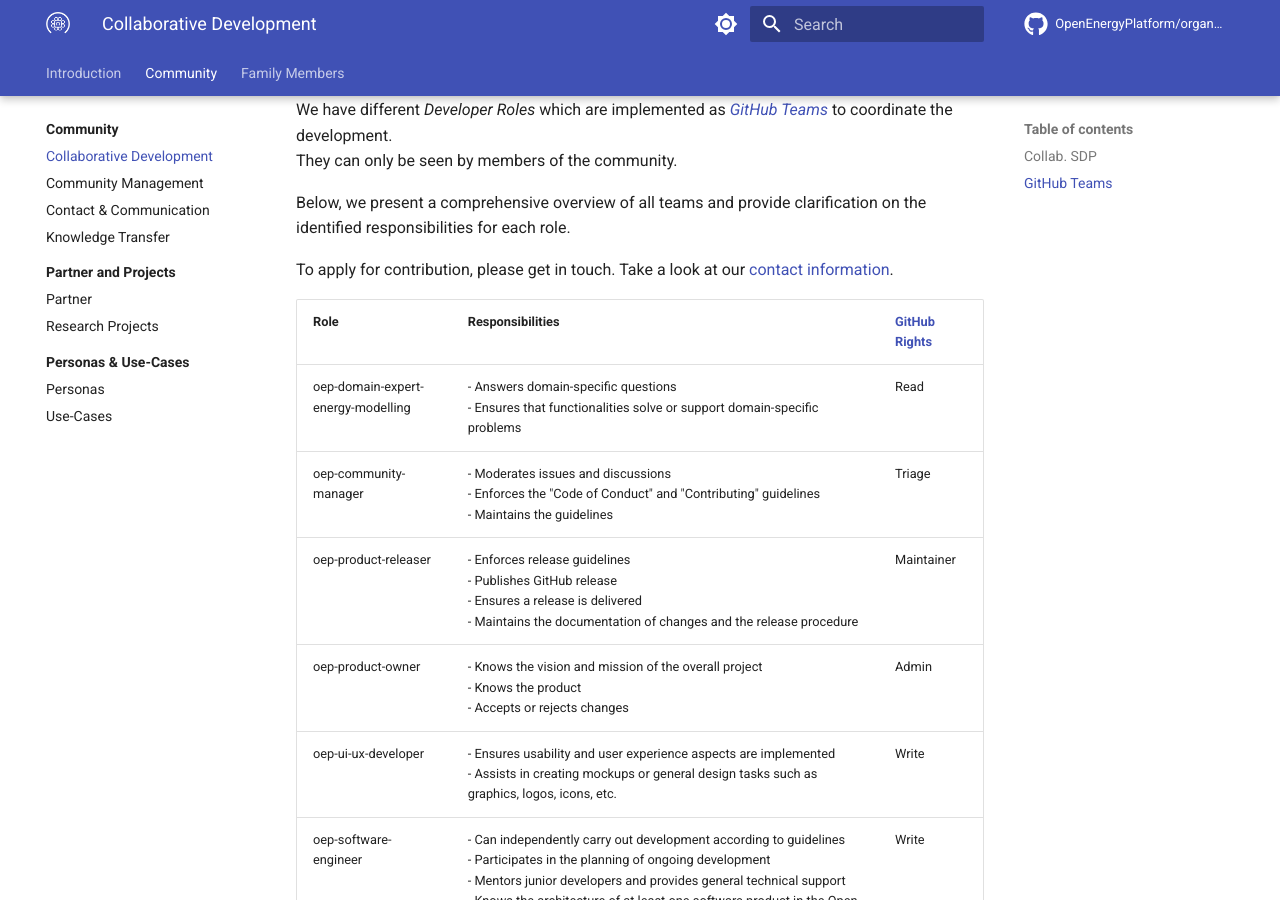
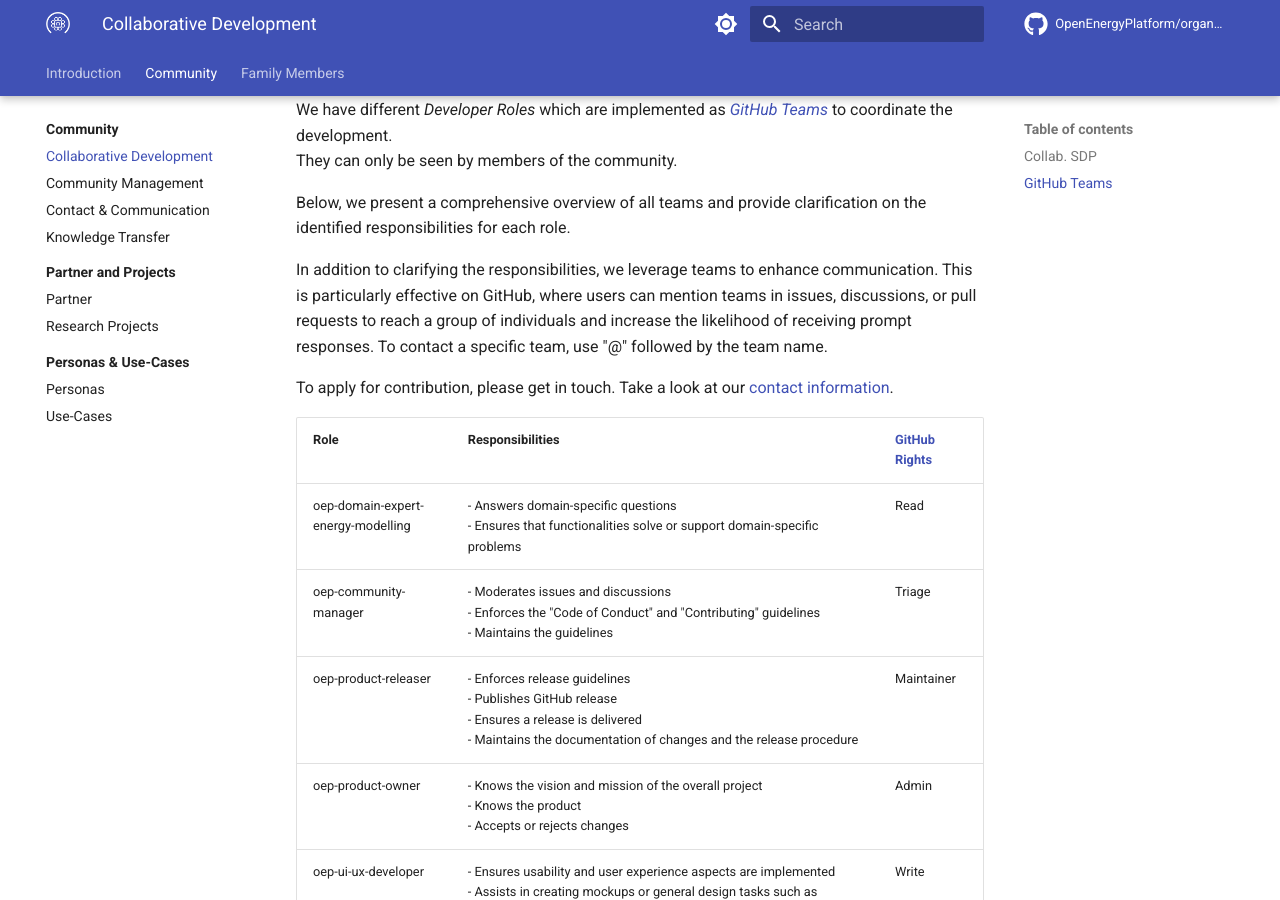
Before and after one commit to OpenEnergyPlatform/organisation, an MkDocs documentation site: the page built from compendium/family_community/collaborative_development.md, in a window 1280 px wide and 900 px high, scrolled down 1398 px. Built offline with MkDocs 1.6.1 and Material for MkDocs 9.7.7, drawn with Linux system fonts in a browser that asks for light colours; comment, search, counter and statistics services are not loaded.

Commit message:
Add text to hint that teams can be used when communicating on GitHub #66

```diff
--- a/compendium/family_community/collaborative_development.md
+++ b/compendium/family_community/collaborative_development.md
@@ -44,6 +44,9 @@ They can only be seen by members of the community.
 
 Below, we present a comprehensive overview of all teams and provide clarification on the identified responsibilities for each role.
 
+In addition to clarifying the responsibilities, we leverage teams to enhance communication. This is particularly effective on GitHub, where users can mention teams in issues, discussions, or pull requests to reach a group of individuals and increase the likelihood of receiving prompt responses. To contact a specific team, use "@" followed by the team name.
+
+
 To apply for contribution, please get in touch. Take a look at our [contact information](contact.md).
 
 | Role                      | Responsibilities                                                                                                          | [GitHub Rights](https://docs.github.com/en/organizations/managing-user-access-to-your-organizations-repositories/repository-roles-for-an-organization#permissions-for-each-role) |
```
